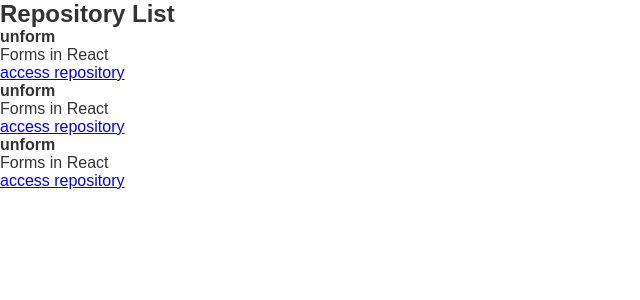
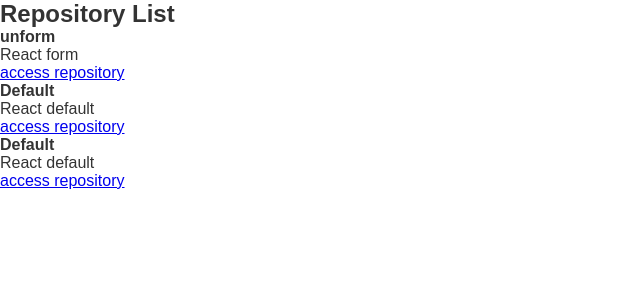
Before and after one commit to TrellixVulnTeam/ten-day-before-42_ENUJ, a React app in the folder 01-github-explorer/: page / in a window 1280 px wide. Shown: the top 300 px of the page, without its empty margins (0-640 px from the left). Built offline with nearby package versions, Linux system fonts and the light colour scheme.

Commit message:
Add RepositoryItem component with props

```diff
--- /dev/null
+++ b/01-github-explorer/src/RepositoryItem.jsx
@@ -0,0 +1,9 @@
+export function RepositoryItem(props) {
+  return (
+    <li>
+      <strong>{props.repository?.name ?? 'Default'}</strong>
+      <p>{props.repository?.description ?? 'React default'}</p>
+      <a href={props.repository?.link ?? 'www.google.com/'}>access repository</a>
+    </li>
+  )
+}
--- a/01-github-explorer/src/RepositoryList.jsx
+++ b/01-github-explorer/src/RepositoryList.jsx
@@ -1,24 +1,22 @@
+import { RepositoryItem } from "./RepositoryItem";
+
+const repository = {
+  name: 'unform',
+  description: 'React form',
+  link: 'www.itallosa.dev',
+};
+
 export function RepositoryList() {
   return (
     <section className="repository-list">
       <h1>Repository List</h1>
       <ul>
-        <li>
-          <strong>unform</strong>
-          <p>Forms in React</p>
-          <a href="/">access repository</a>
-        </li>
-        <li>
-          <strong>unform</strong>
-          <p>Forms in React</p>
-          <a href="/">access repository</a>
-        </li>
-        <li>
-          <strong>unform</strong>
-          <p>Forms in React</p>
-          <a href="/">access repository</a>
-        </li>
+        <RepositoryItem
+          repository={repository}
+        />
+        <RepositoryItem />
+        <RepositoryItem />
       </ul>
     </section>
   )
-}
+};
```
